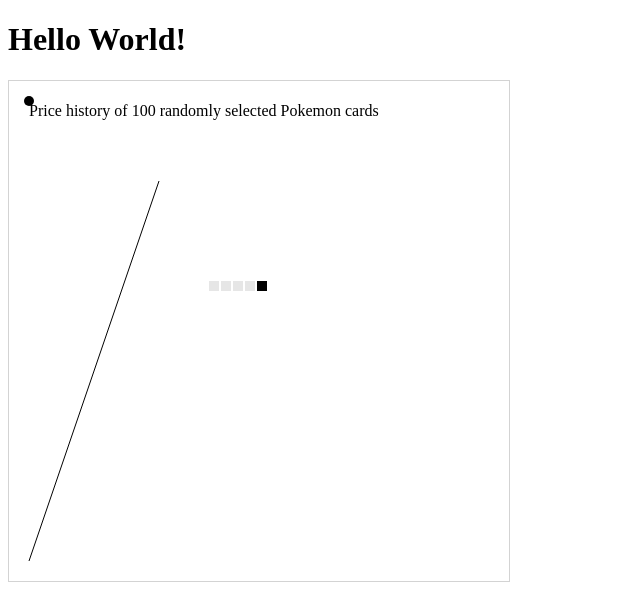
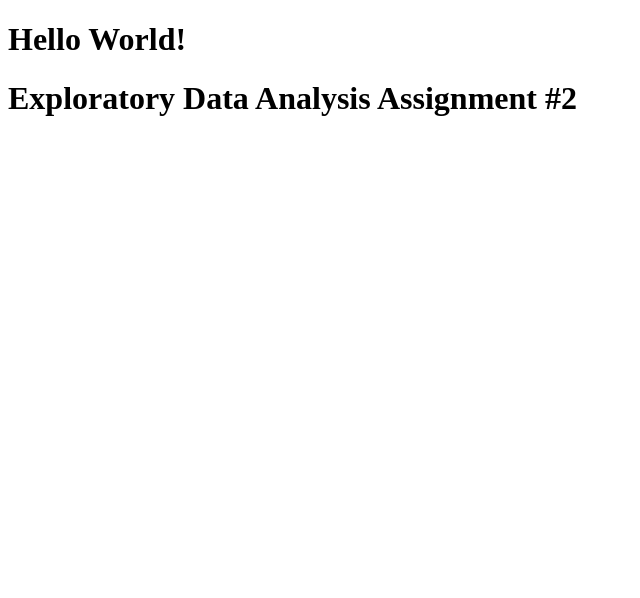
Before and after one commit to erikth23/react-parcel-starter, a React (Vite) app: page / in a window 1280 px wide. Shown: the top 598 px of the page, without its empty margins (0-640 px from the left). Built offline with nearby package versions, Linux system fonts and the light colour scheme; no server answers.

Commit message:
Added csv parsing for data

```diff
--- a/package.json
+++ b/package.json
@@ -11,6 +11,7 @@
   "author": "Erik Thomas-Hommer",
   "license": "ISC",
   "dependencies": {
+    "d3-fetch": "^2.0.0",
     "parcel": "^2.0.0-beta.2",
     "react": "^17.0.2",
     "react-dom": "^17.0.2"
--- a/src/App.js
+++ b/src/App.js
@@ -1,27 +1,23 @@
-import React from "react";
+import React, {useEffect} from "react";
+import { csv } from 'd3-fetch';
 
 const viewHeight = 500;
 const viewWidth = 500;
 
 
 const App = () => {
+
+    useEffect(() => {
+      csv("https://raw.githubusercontent.com/erikth23/react-parcel-starter/main/generation_monthly.csv").then(function(data) {
+        console.log(data);
+      });
+    }, [])
+
     return (
-        <svg
-            style={{border: "1px solid lightgrey", width: viewWidth,
-            height: viewHeight}}
-        >
-            <circle cx={20} cy={20} r="5" />
-            <rect x={200} y={200} width={10} height={10} fill="rgb(230, 230, 230)"/>
-            <rect x={212} y={200} width={10} height={10} fill="rgb(230, 230, 230)"/>
-            <rect x={224} y={200} width={10} height={10} fill="rgb(230, 230, 230)"/>
-            <rect x={236} y={200} width={10} height={10} fill="rgb(230, 230, 230)"/>
-            <rect x={248} y={200} width={10} height={10} />
-            <line x1={20} y1={viewHeight - 20} x2={150} y2={100} stroke="black" />
-            <text x="20" y="35">
-                Price history of 100 randomly selected Pokemon cards
-            </text>
-        </svg>
-    ); // outer brace = js / inner brace = object
+        <div>
+          <h1>Exploratory Data Analysis Assignment #2</h1>
+        </div>
+    );
 };
 
 export default App;
```
Also changed, not shown: 1 other file (tests, documents, lock files or other folders).
